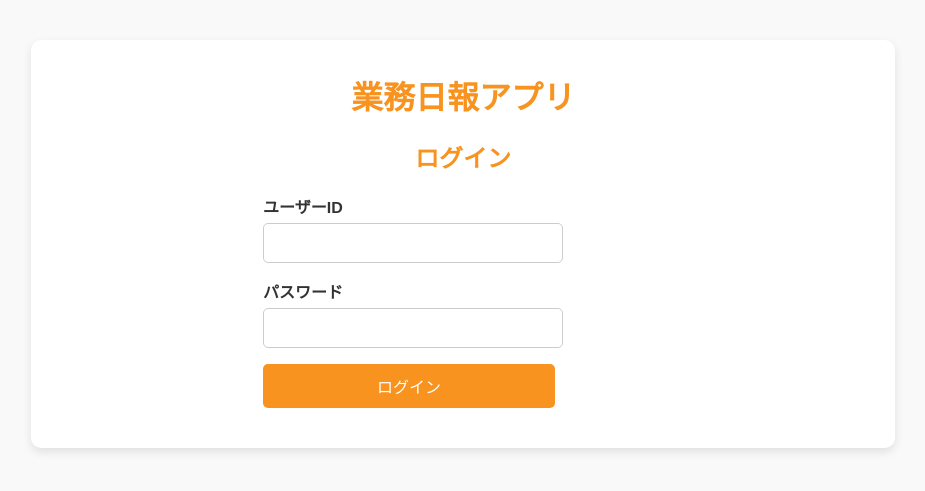
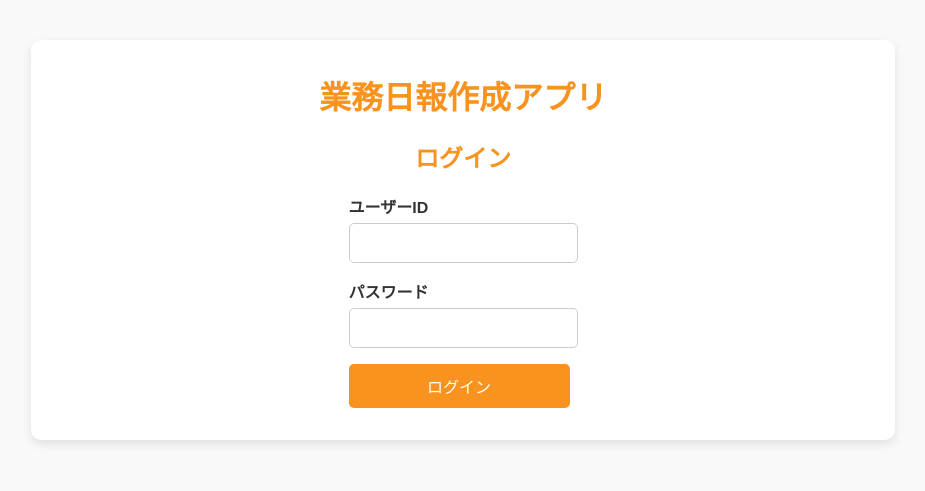
Before and after one commit to Tok8111/daily_report, a Flask app: page / in a window 1280 px wide. Shown: the top 491 px of the page, without its empty margins (177-1102 px from the left). Run offline with Flask 3, Linux system fonts and the light colour scheme.

Commit message:
5/28ログイン画面調整

```diff
--- a/static/style.css
+++ b/static/style.css
@@ -163,6 +163,7 @@ footer {
   display: flex;
   flex-direction: column;
   margin-bottom: 0.5rem;
+  margin: 0 auto;
 }
 
 .login-form label {
@@ -351,8 +352,6 @@ form > label, form > textarea {
   text-align:center;
 }
 
-
-
 /* 表内の複数行改行対応 */
 .multiline {
     white-space: pre-line;
@@ -406,7 +405,6 @@ form > label, form > textarea {
   vertical-align: top;
   word-wrap: break-word; /* 長い単語の折返し */
 }
-
 
 /* コメント入力欄 */
 /* .report-table textarea {
--- a/templates/login.html
+++ b/templates/login.html
@@ -8,7 +8,7 @@
 
 <body>
     <div class="container">
-        <h1 class="app-title">業務日報アプリ</h1>
+        <h1 class="app-title">業務日報作成アプリ</h1>
         <h2 class="title">ログイン</h2>
 
         {% if error %}
--- a/templates/login_failure.html
+++ b/templates/login_failure.html
@@ -7,7 +7,7 @@
 </head>
 <body>
     <div class="container">
-        <h1 class="app-title">業務日報アプリ</h1>
+        <h1 class="app-title">業務日報作成アプリ</h1>
         <h2 class="title error-title">ログインに失敗しました</h2>
         <p class="message error">ユーザー名またはパスワードが正しくありません。</p>
         <a href="{{ url_for('login') }}" class="btn-secondary">ログイン画面に戻る</a>
--- a/templates/logout.html
+++ b/templates/logout.html
@@ -7,7 +7,7 @@
 </head>
 <body>
     <div class="container">
-        <h1 class="app-title">業務日報アプリ</h1>
+        <h1 class="app-title">業務日報作成アプリ</h1>
         <h2 class="title">ログアウトしました</h2>
         <p class="message success">おつかれさまでした。</p>
         <a href="{{ url_for('login') }}" class="btn-secondary">ログイン画面に戻る</a>
--- a/templates/main.html
+++ b/templates/main.html
@@ -8,7 +8,7 @@
 
 <body>
     <div class="container">
-        <h1 class="app-title">業務日報アプリ</h1>
+        <h1 class="app-title">業務日報作成アプリ</h1>
         <h2 class="title">{{ name }}さん、こんにちは。</h2>
 
         {% if role == 'user' %}
```
